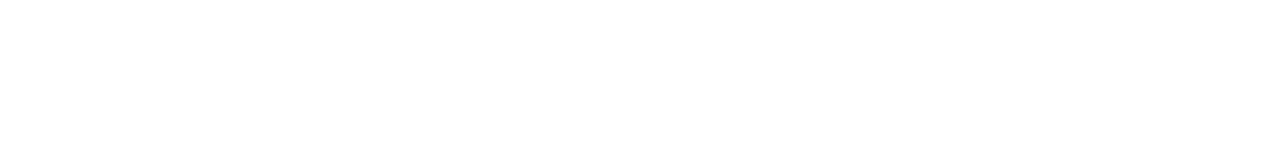
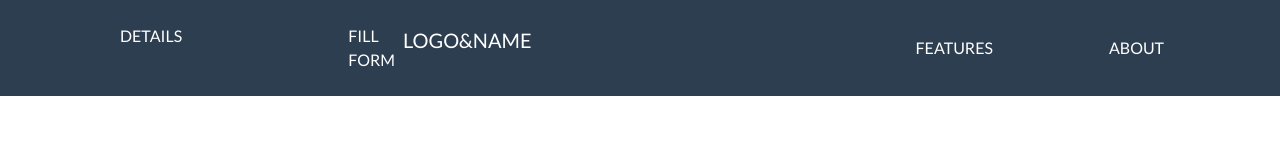
Before and after one commit to Ansh339/Sessional_Assessment_2, a plain HTML site: page index.html in a window 1280 px wide. Drawn offline with Linux system fonts and the light colour scheme.

Commit message:
Initial Header created for the page

```diff
--- a/index.html
+++ b/index.html
@@ -4,9 +4,38 @@
     <meta charset="UTF-8">
     <meta http-equiv="X-UA-Compatible" content="IE=edge">
     <meta name="viewport" content="width=device-width, initial-scale=1.0">
+    <link rel="stylesheet" href="bootstrap.min.css">
     <title>Sessional-Assessment-2</title>
 </head>
 <body>
 
+    <header>
+        <nav class="navbar navbar-expand-lg navbar-dark bg-primary">
+            <div class="container-fluid">
+              <div class="collapse navbar-collapse" id="navbarColor01">
+                <ul class="navbar-nav me-auto">
+                  <li class="nav-item" style="padding-left: 100px;">
+                    <a class="nav-link" href="#">DETAILS</a>
+                  </li>
+                  <li class="nav-item" style="padding-left: 150px;">
+                    <a class="nav-link" href="#">FILL FORM</a>
+                  </li>
+                </ul>
+              </div>
+              <p class="navbar-brand" href="#" style="padding-right: 22.5pc;">LOGO&NAME</p>
+              <div class="d-flex" id="navbarColor01">
+                <ul class="navbar-nav me-auto">
+                  <li class="nav-item" style="padding-right: 100px;">
+                    <a class="nav-link" href="#">FEATURES</a>
+                  </li>
+                  <li class="nav-item" style="padding-right: 106px;">
+                    <a class="nav-link" href="#">ABOUT</a>
+                  </li>
+                </ul>
+              </div>
+            </div>
+          </nav>
+    </header>
+
 </body>
 </html>
```
